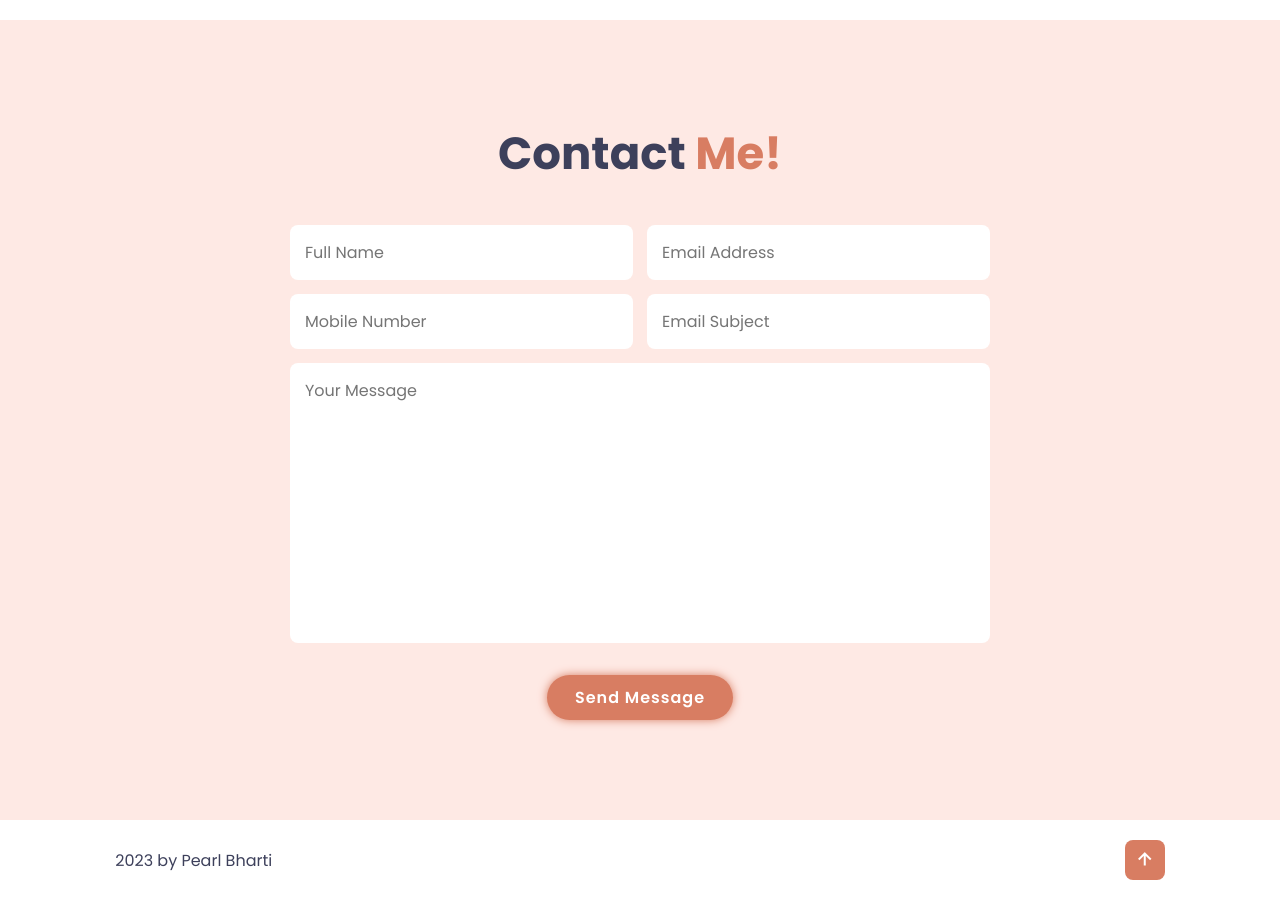
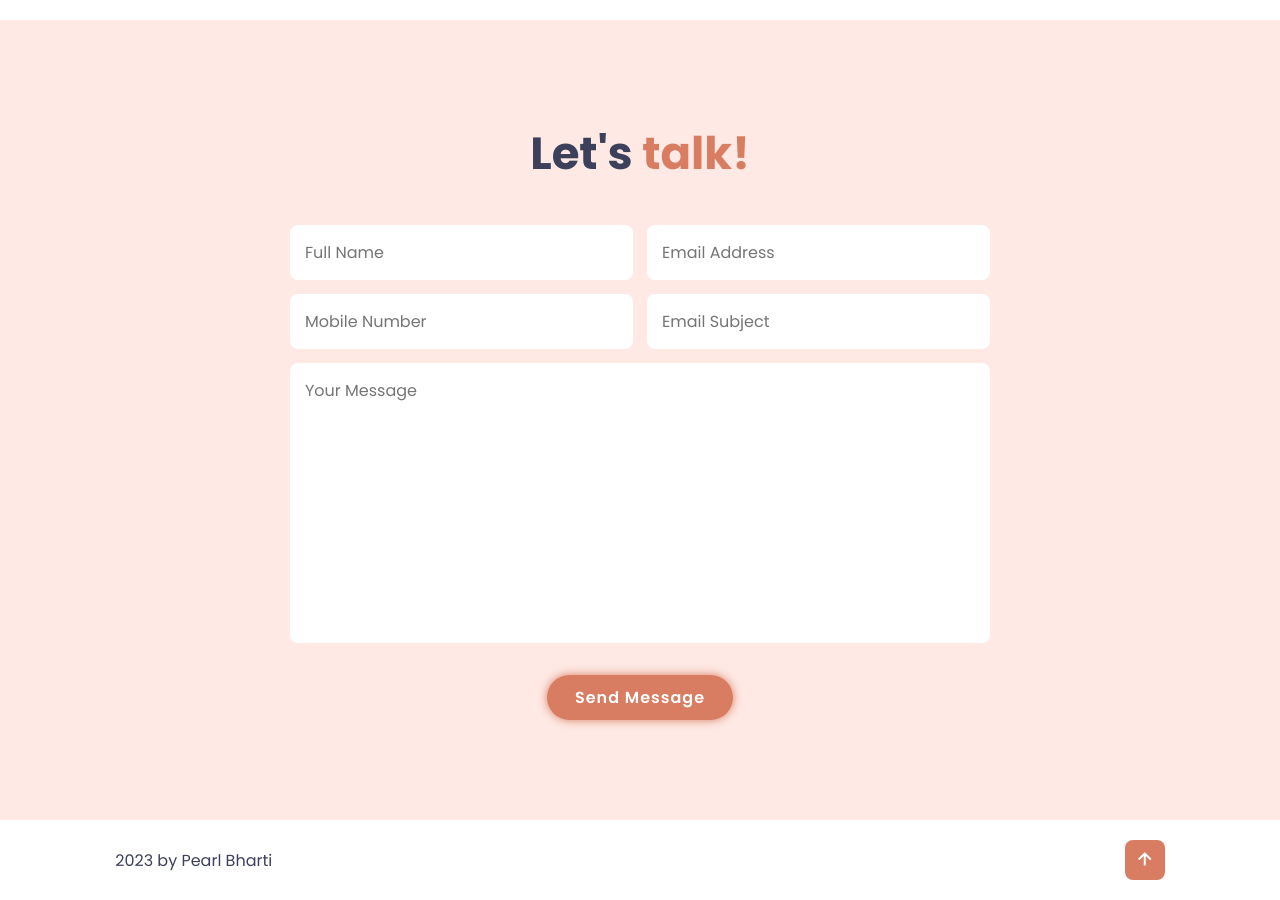
Before and after one commit to PearlBharti05/PearlBharti05.github.io, a plain HTML site: page index.html in a window 1280 px wide. Shown: the part 2380-3280 px from the top of the page. Drawn offline with nearby package versions, Linux system fonts and the light colour scheme.

Commit message:
message change

```diff
--- a/index.html
+++ b/index.html
@@ -119,7 +119,7 @@
 
     <!-- contact section design -->
     <section class="contact" id="contact">
-      <h2 class="heading">Contact <span>Me!</span></h2>
+      <h2 class="heading">Let's <span>talk!</span></h2>
 
       <form action="mailto:pbharti@wisc.edu">
         <div class="input-box">
```
